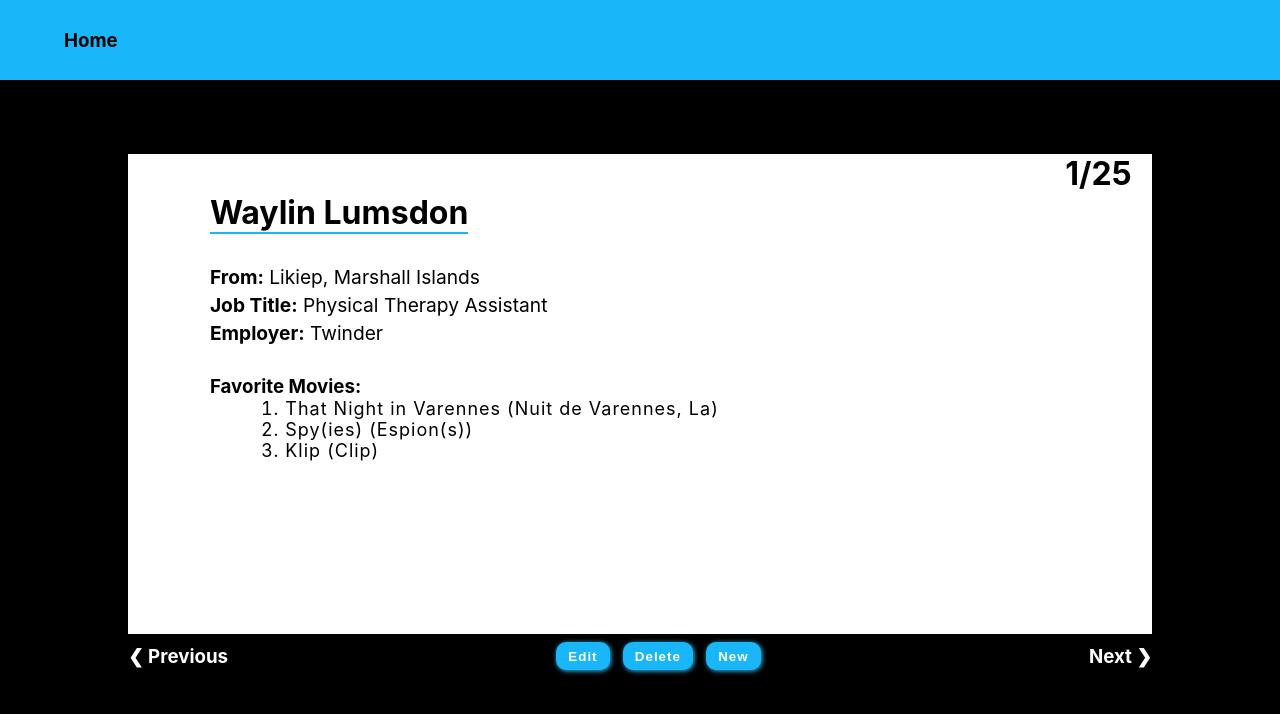
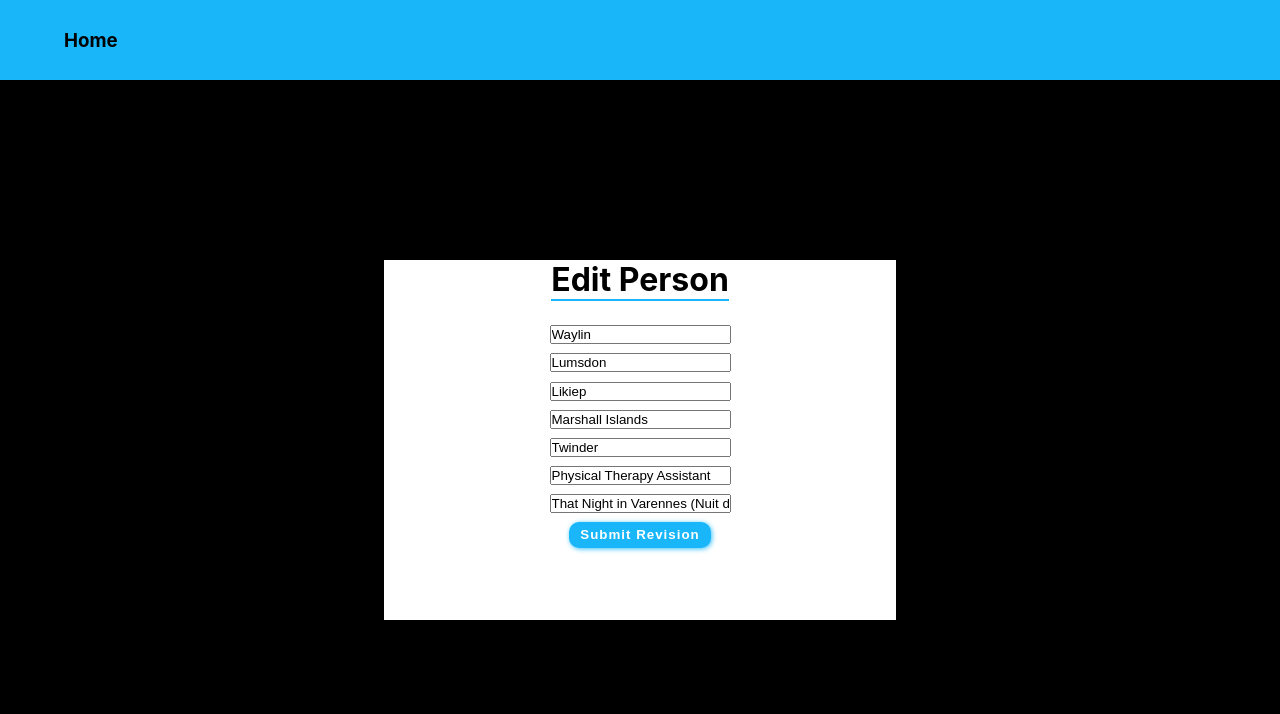
Before and after one commit to alexlamb10/user-directory, a React (Create React App) app: page / in a window 1280 px wide. Both pictures are taken after a click on the button "Edit". Shown: the top 714 px of the page. Built offline with nearby package versions, Linux system fonts and the light colour scheme.

Commit message:
setup form for Editing people

```diff
--- a/src/App.css
+++ b/src/App.css
@@ -125,7 +125,7 @@ input:focus{
 .btn:hover{
   background-color: #39c2fc;
   transform: scale(.95);
-  color: black;
+  color: rgba(0, 0, 0, 0.682);
 }
 
 .next, .prev{
--- a/src/components/Card.js
+++ b/src/components/Card.js
@@ -6,6 +6,7 @@ function Card() {
   const [index, setIndex] = useState(0);
   const [people, setPeople] = useState(data);
   const [show, setShow] = useState(false);
+  const [edit, setEdit] = useState(false)
 
   const newUser = {
     id: people.length + 1,
@@ -47,6 +48,7 @@ function Card() {
     }
   }
   function handleChange(e) {
+    e.preventDefault()
     let key = e.target.name;
     newUser[key] = e.target.value;
     console.log(newUser);
@@ -68,6 +70,12 @@ function Card() {
     setPeople(newArr);
     setShow(false);
   }
+
+  function handleEdition(e) {
+    e.preventDefault()
+    people.splice(index, 1, newUser)
+  }
+
 
   return (
     <div>
@@ -116,10 +124,69 @@ function Card() {
             placeholder="Favorite Movies"
             onChange={handleFavMovies}
           />
-          <button className="btn add" onClick={handleSubmit}>Submit User</button>
+          <button className="btn add" onClick={handleSubmit}>
+            Submit User
+          </button>
         </form>
       </div>
-      <div className={!show ? "card-div" : "hide"}>
+      <div className={edit ? "add-form" : "hide"}>
+        <h1 className="add-user">Edit Person</h1>
+        <form>
+          <input
+            type="text"
+            name="first"
+            placeholder="First Name"
+            onChange={handleNameChange}
+            value={name.first}
+          />
+          <input
+            type="text"
+            name="last"
+            placeholder="Last Name"
+            onChange={handleNameChange}
+            value={name.last}
+          />
+          <input
+            type="text"
+            name="city"
+            placeholder="city"
+            onChange={handleChange}
+            value={city}
+          />
+          <input
+            type="text"
+            name="country"
+            placeholder="country"
+            onChange={handleChange}
+            value={country}
+          />
+          <input
+            type="text"
+            name="employer"
+            placeholder="employer"
+            onChange={handleChange}
+            value={employer}
+          />
+          <input
+            type="text"
+            name="title"
+            placeholder="Job Title"
+            onChange={handleChange}
+            value={title}
+          />
+          <input
+            type="text"
+            name="favoriteMovies"
+            placeholder="Favorite Movies"
+            onChange={handleFavMovies}
+            value={favoriteMovies}
+          />
+          <button className="btn add" onClick={handleEdition}>
+            Submit Revision
+          </button>
+        </form>
+      </div>
+      <div className={!show && !edit ? "card-div" : "hide"}>
         <h1 className="index">
           {index + 1}/{people.length}
         </h1>
@@ -140,14 +207,16 @@ function Card() {
           <ol className="list">{movieList}</ol>
         </div>
       </div>
-      <div className={!show ? "edit-div" : "hide"}>
+      <div className={!show && !edit ? "edit-div" : "hide"}>
         <div>
           <h3 onClick={() => prevPerson()} className="prev">
             &#10094; Previous
           </h3>
         </div>
         <div className={"buttons-div"}>
-          <button className="btn">Edit</button>
+          <button className="btn" onClick={() => setEdit(true)}>
+            Edit
+          </button>
           <button onClick={() => deletePerson()} className="btn">
             Delete
           </button>
```
